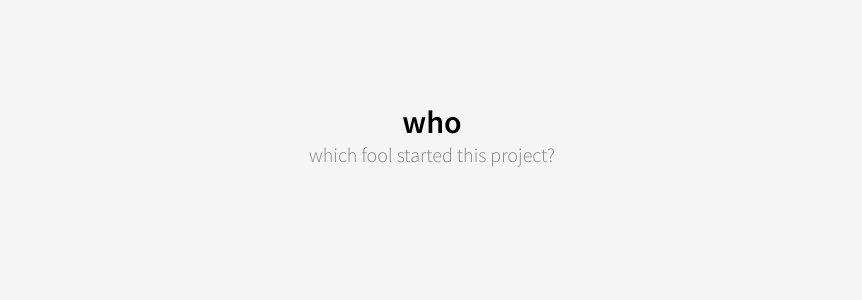
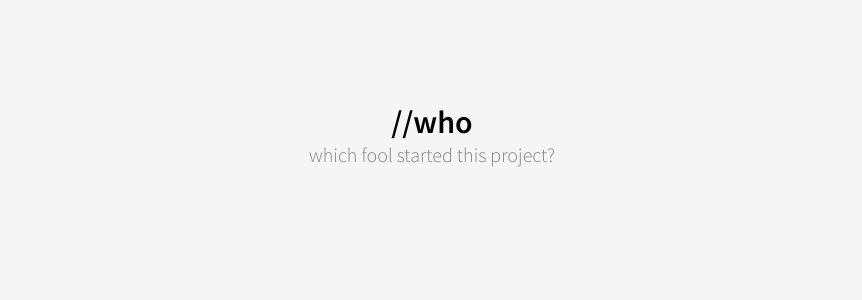
Before and after one commit to SimonBoury/keepitsimplestupid.be, a Jekyll site: the page built from who.md, in a window 1280 px wide. Shown: the part 188-488 px from the top of the page, without its empty margins (208-1070 px from the left). Built offline with Jekyll 4.4.1, drawn with Linux system fonts in a browser that asks for light colours.

Commit message:
Update who.md

```diff
--- a/who.md
+++ b/who.md
@@ -1,6 +1,6 @@
 ---
 layout: page
-title: who
+title: //who
 subtitle: which fool started this project?
 permalink: /who/
 ---
```
